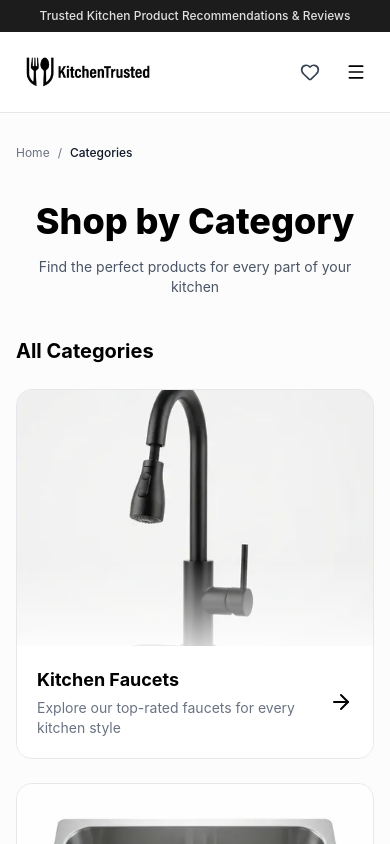
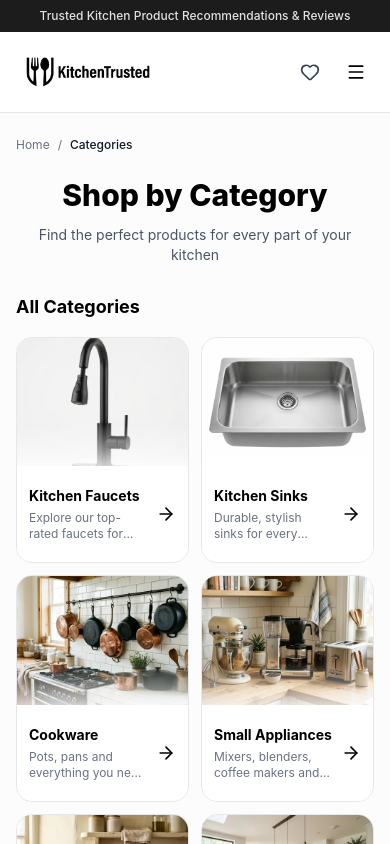
Before and after one commit to abdelilahlairabi/kitchen-reviews, a React (Vite) app: page /categories in a window 390 px wide. Shown: the top 844 px of the page. Built offline with nearby package versions, Linux system fonts and the light colour scheme.

Commit message:
Improve mobile category browsing layout

```diff
--- a/src/components/categories/CategoriesCallToAction.jsx
+++ b/src/components/categories/CategoriesCallToAction.jsx
@@ -2,12 +2,12 @@ import { Link } from 'react-router-dom';
 
 const CategoriesCallToAction = () => {
   return (
-    <div className="w-full bg-gray-100 py-16 mb-10">
+    <div className="mb-6 w-full bg-gray-100 py-10 sm:mb-10 sm:py-16">
       <div className="max-w-4xl mx-auto px-4 text-center">
-        <h2 className="text-2xl font-bold text-black mb-3">
+        <h2 className="mb-3 text-xl font-bold text-black sm:text-2xl">
           Can't Find What You Need?
         </h2>
-        <p className="text-gray-600 mb-8">
+        <p className="mb-6 text-sm text-gray-600 sm:mb-8 sm:text-base">
           Explore our full catalog and compare trusted kitchen products
         </p>
         <Link
--- a/src/components/categories/CategoriesGrid.jsx
+++ b/src/components/categories/CategoriesGrid.jsx
@@ -4,36 +4,36 @@ import { getCategoryHeroSrcSet } from '../../utils/categoryImageSrcSets';
 
 const CategoriesGrid = () => {
   return (
-    <div className="max-w-6xl mx-auto px-4 sm:px-6 lg:px-8 mb-16">
-      <h2 className="text-xl font-bold text-black mb-6">All Categories</h2>
+    <div className="mx-auto mb-12 max-w-6xl px-4 sm:mb-16 sm:px-6 lg:px-8">
+      <h2 className="mb-4 text-lg font-bold text-black sm:mb-6 sm:text-xl">All Categories</h2>
 
-      <div className="grid grid-cols-1 sm:grid-cols-2 md:grid-cols-3 gap-6">
+      <div className="grid grid-cols-1 gap-3 min-[360px]:grid-cols-2 sm:gap-6 md:grid-cols-3">
         {categories.map((cat) => (
           <Link
             key={cat.slug}
             to={`/category/${cat.slug}`}
-            className="group block bg-white border border-gray-200 rounded-2xl overflow-hidden hover:shadow-lg transition-all duration-300"
+            className="group block overflow-hidden rounded-2xl border border-gray-200 bg-white transition-all duration-300 hover:shadow-lg"
           >
-            <div className="relative h-64 w-full bg-gray-100 overflow-hidden">
+            <div className="relative aspect-[4/3] w-full overflow-hidden bg-gray-100 sm:aspect-auto sm:h-64">
               <img
                 src={cat.heroImage}
                 srcSet={getCategoryHeroSrcSet(cat)}
-                sizes="(max-width: 639px) calc(100vw - 32px), (max-width: 767px) calc((100vw - 72px) / 2), (max-width: 1023px) calc((100vw - 96px) / 3), (max-width: 1279px) calc((100vw - 112px) / 3), 347px"
+                sizes="(max-width: 359px) calc(100vw - 58px), (max-width: 639px) calc((100vw - 96px) / 2), (max-width: 767px) calc((100vw - 140px) / 2), (max-width: 1023px) calc((100vw - 198px) / 3), (max-width: 1279px) calc((100vw - 238px) / 3), 305px"
                 alt={cat.name}
                 className="w-full h-full object-cover group-hover:scale-105 transition-transform duration-500"
                 loading="lazy"
                 decoding="async"
               />
-              <div className="absolute bottom-0 w-full h-1/3 bg-gradient-to-t from-white/80 to-transparent"></div>
+              <div className="absolute bottom-0 h-1/3 w-full bg-gradient-to-t from-white/80 to-transparent"></div>
             </div>
 
-            <div className="p-5 flex justify-between items-center bg-white relative z-10">
-              <div>
-                <h3 className="text-lg font-bold text-black mb-1">{cat.name}</h3>
-                <p className="text-sm text-gray-500 line-clamp-2">{cat.description}</p>
+            <div className="relative z-10 flex min-h-[96px] items-center justify-between gap-2 bg-white p-3 sm:min-h-0 sm:gap-4 sm:p-5">
+              <div className="min-w-0">
+                <h3 className="mb-1 line-clamp-2 text-sm font-bold leading-5 text-black sm:text-lg sm:leading-normal">{cat.name}</h3>
+                <p className="line-clamp-2 text-xs leading-4 text-gray-500 sm:text-sm sm:leading-normal">{cat.description}</p>
               </div>
-              <div className="text-black group-hover:translate-x-1 transition-transform">
-                <svg width="24" height="24" viewBox="0 0 24 24" fill="none" stroke="currentColor" strokeWidth="2" strokeLinecap="round" strokeLinejoin="round">
+              <div className="shrink-0 text-black transition-transform group-hover:translate-x-1">
+                <svg className="h-5 w-5 sm:h-6 sm:w-6" viewBox="0 0 24 24" fill="none" stroke="currentColor" strokeWidth="2" strokeLinecap="round" strokeLinejoin="round" aria-hidden="true">
                   <line x1="5" y1="12" x2="19" y2="12"></line>
                   <polyline points="12 5 19 12 12 19"></polyline>
                 </svg>
--- a/src/components/categories/CategoriesHeader.jsx
+++ b/src/components/categories/CategoriesHeader.jsx
@@ -2,17 +2,17 @@ import { Link } from 'react-router-dom';
 
 const CategoriesHeader = () => {
   return (
-    <div className="max-w-6xl mx-auto px-4 sm:px-6 lg:px-8 pt-8 pb-10 text-center">
-      <nav className="text-xs text-gray-500 mb-10 flex justify-start">
+    <div className="mx-auto max-w-6xl px-4 pb-7 pt-6 text-center sm:px-6 sm:pb-10 sm:pt-8 lg:px-8">
+      <nav className="mb-6 flex justify-start text-xs text-gray-500 sm:mb-10">
         <Link to="/" className="hover:text-black">Home</Link>
         <span className="mx-2">/</span>
         <span className="text-gray-900 font-medium">Categories</span>
       </nav>
 
-      <h1 className="text-4xl md:text-5xl font-extrabold text-black mb-4">
+      <h1 className="mb-3 text-3xl font-extrabold text-black sm:mb-4 sm:text-4xl md:text-5xl">
         Shop by Category
       </h1>
-      <p className="text-gray-600 text-sm">
+      <p className="text-sm text-gray-600">
         Find the perfect products for every part of your kitchen
       </p>
     </div>
```
